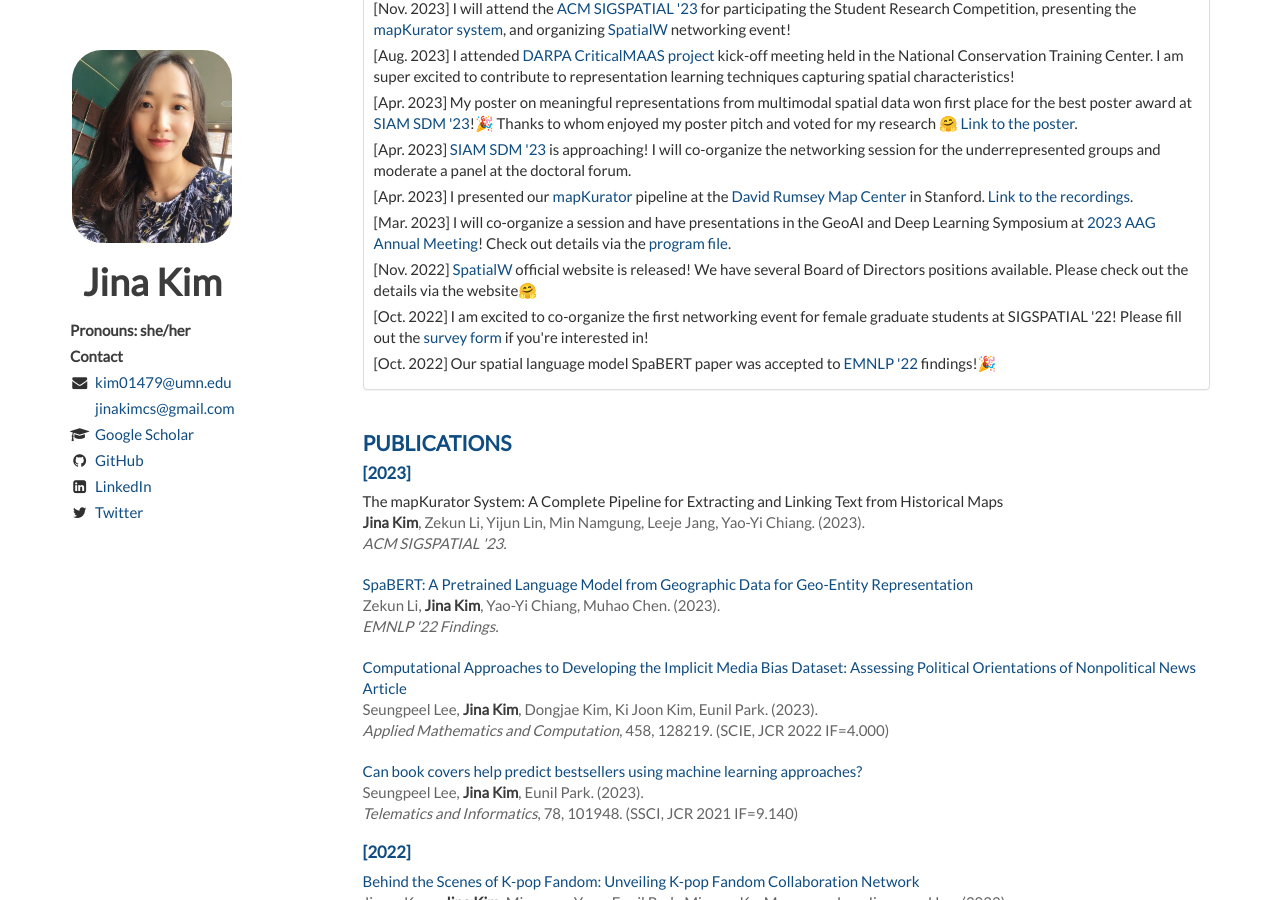
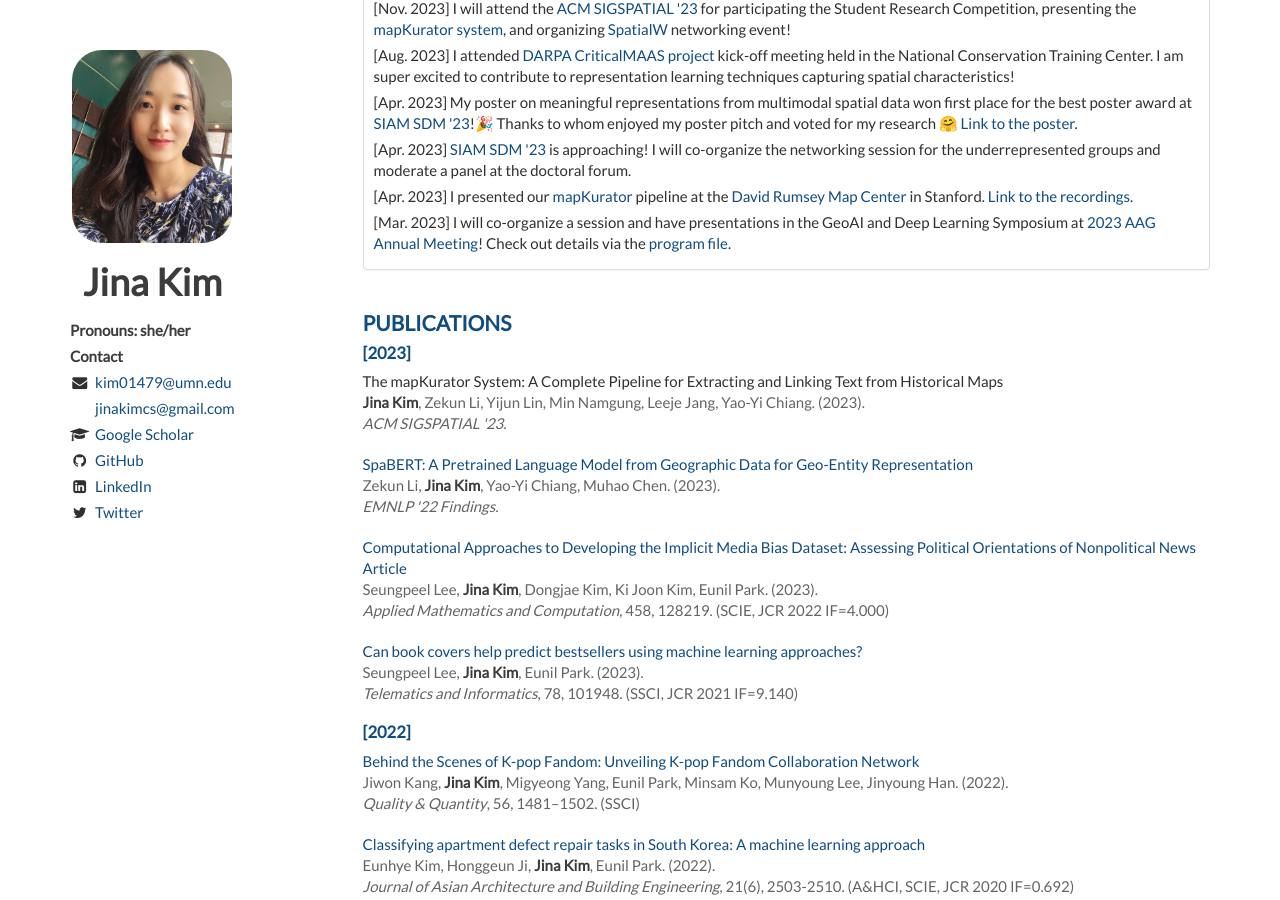
Before and after one commit to Jina-Kim/Jina-Kim.github.io, a Jekyll site: the page built from index.html, in a window 1280 px wide and 900 px high, scrolled down 493 px. Built offline with Jekyll 4.4.1, drawn with Linux system fonts in a browser that asks for light colours; nearby versions of some CDN libraries; the list of posts is cut into pages by our own code; some of the changed lines change nothing that is shown.

Commit message:
Update about.html

```diff
--- a/_includes/about.html
+++ b/_includes/about.html
@@ -29,10 +29,10 @@
             <li>[Apr. 2023] <a href="https://www.siam.org/conferences/cm/conference/sdm23">SIAM SDM '23</a> is approaching! I will co-organize the networking session for the underrepresented groups and moderate a panel at the doctoral forum.</li>
             <li>[Apr. 2023] I presented our <a href="https://knowledge-computing.github.io/mapkurator-doc/#/">mapKurator</a> pipeline at the <a href="https://cesta.stanford.edu/events/machine-reading-maps-summit">David Rumsey Map Center</a> in Stanford. <a href="https://youtu.be/yStLzf-mrtY">Link to the recordings</a>.</li>
             <li>[Mar. 2023] I will co-organize a session and have presentations in the GeoAI and Deep Learning Symposium at <a href="https://www.aag.org/events/aag2023/">2023 AAG Annual Meeting</a>! Check out details via the <a href="https://www.aag.org/wp-content/uploads/2023/03/AAG-2023-PDF-program.pdf">program file</a>.</li>
-            <li>[Nov. 2022] <a href="http://spatialwomen.github.io/">SpatialW</a> official website is released! We have several Board of Directors positions available. Please check out the details via the website🤗</li>
-            <li>[Oct. 2022] I am excited to co-organize the first networking event for female graduate students at SIGSPATIAL '22! Please fill out the <a href="https://forms.gle/JicrFUYeUtaH7i3XA">survey form</a> if you're interested in!
-            <li>[Oct. 2022] Our spatial language model SpaBERT paper was accepted to <a href="https://2022.emnlp.org/">EMNLP '22</a> findings!🎉</li>
-             <div class="collapse" id="collapseList" aria-expanded="false" style="height: 0px;">
+            <div class="collapse" id="collapseList" aria-expanded="false" style="height: 0px;">
+                <li>[Nov. 2022] <a href="http://spatialwomen.github.io/">SpatialW</a> official website is released! We have several Board of Directors positions available. Please check out the details via the website🤗</li>
+                <li>[Oct. 2022] I am excited to co-organize the first networking event for female graduate students at SIGSPATIAL '22! Please fill out the <a href="https://forms.gle/JicrFUYeUtaH7i3XA">survey form</a> if you're interested in!
+                <li>[Oct. 2022] Our spatial language model SpaBERT paper was accepted to <a href="https://2022.emnlp.org/">EMNLP '22</a> findings!🎉</li>
                 <li>[Oct. 2022] I won the travel grant from <a href="https://sigspatial2022.sigspatial.org/">SIGSPATIAL '22</a>. I look forward to meeting you all in-person in Seattle in November!</li>
                 <li>[Sep. 2022] I presented our mapKurator pipeline and results of Sanborn fire insurance maps at the <a href="https://www.loc.gov/item/event-406138/machine-reading-maps-processing-text-from-maps-using-machine-learning/2022-09-01/">Library of Congress</a>.😀</li>
                 <li>[June 2022] I won the first place poster award at the <a href="https://www.ucgis.org/student-awards-2022">UCGIS Symposium '22</a>!🎉</li>
```
